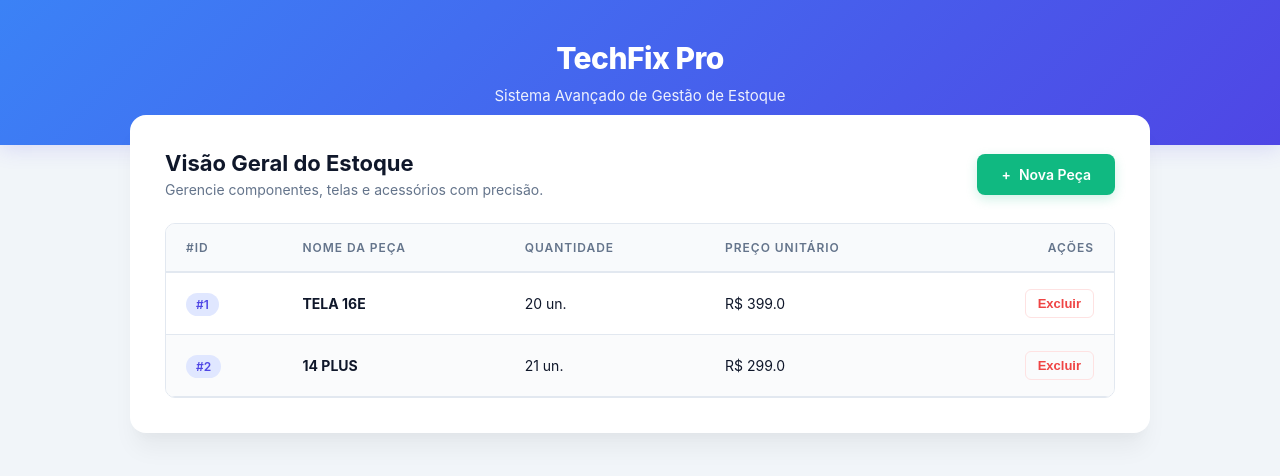
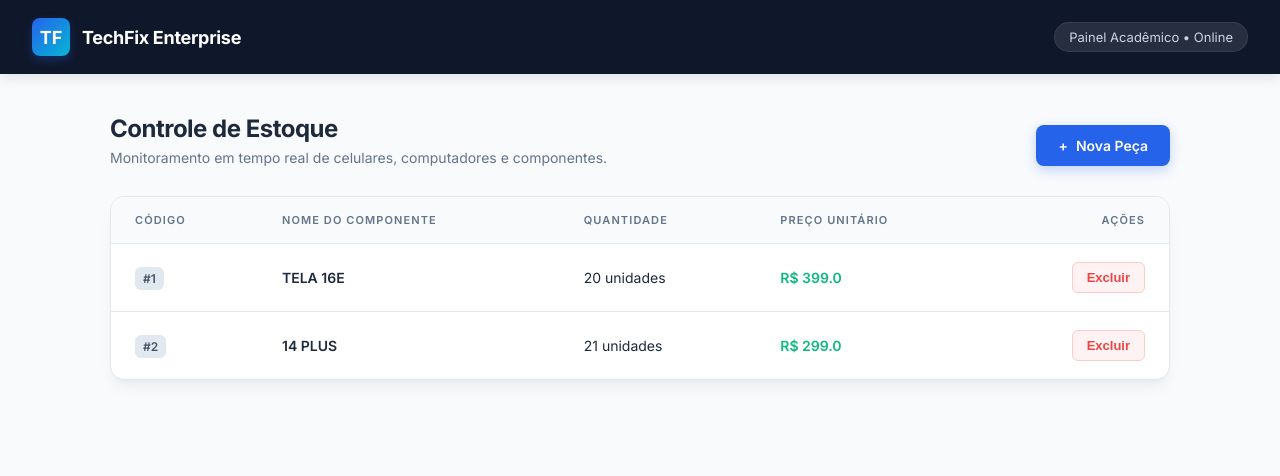
Before and after one commit to ruannQxl/projeto_estoque, a Flask app: page / in a window 1280 px wide. Shown: the top 476 px of the page. Run offline with Flask 3, Linux system fonts and the light colour scheme; data comes from the database, SQL or seed files in the repository.

Commit message:
Implementa interface corporativa SaaS de alto padrão

```diff
--- a/templates/index.html
+++ b/templates/index.html
@@ -3,150 +3,218 @@
 <head>
     <meta charset="UTF-8">
     <meta name="viewport" content="width=device-width, initial-scale=1.0">
-    <title>TechFix - Controle de Estoque</title>
+    <title>TechFix Enterprise - Controle de Estoque</title>
+    <!-- Importando a fonte profissional Inter -->
+    <link href="https://fonts.googleapis.com/css2?family=Inter:wght@400;500;600;700&display=swap" rel="stylesheet">
     <style>
         :root {
-            --primary: #4f46e5;
-            --primary-hover: #4338ca;
+            --bg-app: #f8fafc;
+            --header-bg: #0f172a; /* Azul escuro corporativo */
+            --card-bg: #ffffff;
+            --text-main: #1e293b;
+            --text-muted: #64748b;
+            --primary: #2563eb;
+            --primary-hover: #1d4ed8;
             --success: #10b981;
-            --success-hover: #059669;
             --danger: #ef4444;
             --danger-hover: #dc2626;
-            --bg-color: #f1f5f9;
-            --card-bg: #ffffff;
-            --text-main: #0f172a;
-            --text-muted: #64748b;
             --border-color: #e2e8f0;
+            --shadow: 0 10px 15px -3px rgba(0, 0, 0, 0.05), 0 4px 6px -4px rgba(0, 0, 0, 0.05);
         }
 
-        /* Animações fluidas modernas */
         @keyframes fadeIn {
-            from { opacity: 0; transform: translateY(15px); }
+            from { opacity: 0; transform: translateY(10px); }
             to { opacity: 1; transform: translateY(0); }
         }
 
-        @keyframes slideIn {
-            from { opacity: 0; transform: translateX(-10px); }
-            to { opacity: 1; transform: translateX(0); }
-        }
+        * { box-sizing: border-box; }
 
         body {
-            font-family: 'Inter', 'Segoe UI', system-ui, -apple-system, sans-serif;
-            background-color: var(--bg-color);
+            font-family: 'Inter', sans-serif;
+            background-color: var(--bg-app);
             color: var(--text-main);
             margin: 0;
             padding: 0;
-            animation: fadeIn 0.4s ease-out;
+            animation: fadeIn 0.4s cubic-bezier(0.16, 1, 0.3, 1);
         }
 
-        header {
-            background: linear-gradient(135deg, #3b82f6, #4f46e5);
+        /* Barra de navegação superior estilo SaaS */
+        nav {
+            background-color: var(--header-bg);
             color: white;
-            padding: 40px 20px;
-            text-align: center;
-            box-shadow: 0 4px 20px rgba(79, 70, 229, 0.15);
-        }
-
-        header h1 { margin: 0; font-size: 30px; font-weight: 800; letter-spacing: -0.5px; }
-        header p { margin: 10px 0 0 0; opacity: 0.9; font-size: 15px; font-weight: 400; }
-
-        main {
-            padding: 35px;
-            max-width: 950px;
-            margin: -30px auto 40px auto;
-            background: var(--card-bg);
-            border-radius: 16px;
-            box-shadow: 0 20px 25px -5px rgba(0, 0, 0, 0.05), 0 10px 10px -5px rgba(0, 0, 0, 0.02);
-            animation: fadeIn 0.6s ease-out;
-            position: relative;
-        }
-
-        .top-actions {
+            padding: 18px 32px;
             display: flex;
             justify-content: space-between;
             align-items: center;
-            margin-bottom: 25px;
-            flex-wrap: wrap;
-            gap: 15px;
+            box-shadow: 0 4px 12px rgba(15, 23, 42, 0.1);
         }
 
-        h2 { margin: 0; color: var(--text-main); font-size: 22px; font-weight: 700; }
-        p.descricao { color: var(--text-muted); margin: 5px 0 0 0; font-size: 14px; }
+        .nav-brand {
+            display: flex;
+            align-items: center;
+            gap: 12px;
+        }
 
-        .botao-add {
-            background-color: var(--success);
+        .nav-logo {
+            background: linear-gradient(135deg, #2563eb, #06b6d4);
             color: white;
-            padding: 12px 24px;
+            width: 38px;
+            height: 38px;
+            display: flex;
+            align-items: center;
+            justify-content: center;
+            border-radius: 8px;
+            font-weight: 700;
+            font-size: 18px;
+            box-shadow: 0 4px 10px rgba(37, 99, 235, 0.3);
+        }
+
+        .nav-title {
+            font-size: 18px;
+            font-weight: 700;
+            letter-spacing: -0.3px;
+        }
+
+        .nav-user {
+            font-size: 13px;
+            background: rgba(255, 255, 255, 0.1);
+            padding: 6px 14px;
+            border-radius: 20px;
+            color: #cbd5e1;
+            border: 1px solid rgba(255, 255, 255, 0.08);
+        }
+
+        /* Container Principal */
+        main {
+            max-width: 1100px;
+            margin: 40px auto;
+            padding: 0 20px;
+        }
+
+        /* Cabeçalho da Seção e Botão de Ação */
+        .page-header {
+            display: flex;
+            justify-content: space-between;
+            align-items: flex-end;
+            margin-bottom: 30px;
+            flex-wrap: wrap;
+            gap: 20px;
+        }
+
+        h2 {
+            margin: 0;
+            color: var(--text-main);
+            font-size: 24px;
+            font-weight: 700;
+            letter-spacing: -0.5px;
+        }
+
+        p.subtitle {
+            color: var(--text-muted);
+            margin: 6px 0 0 0;
+            font-size: 14px;
+        }
+
+        .btn-primary {
+            background-color: var(--primary);
+            color: white;
+            padding: 12px 22px;
             border: none;
             border-radius: 8px;
             cursor: pointer;
             font-size: 14px;
             font-weight: 600;
-            transition: all 0.25s ease;
-            box-shadow: 0 4px 12px rgba(16, 185, 129, 0.2);
+            transition: all 0.2s ease;
+            box-shadow: 0 4px 12px rgba(37, 99, 235, 0.25);
             display: inline-flex;
             align-items: center;
             gap: 8px;
             text-decoration: none;
         }
-        .botao-add:hover {
-            background-color: var(--success-hover);
+        .btn-primary:hover {
+            background-color: var(--primary-hover);
             transform: translateY(-2px);
-            box-shadow: 0 6px 15px rgba(16, 185, 129, 0.3);
+            box-shadow: 0 6px 16px rgba(37, 99, 235, 0.35);
         }
-        .botao-add:active { transform: translateY(0); }
+        .btn-primary:active { transform: translateY(0); }
 
-        .table-container {
-            overflow-x: auto;
-            border-radius: 10px;
+        /* Card da Tabela */
+        .card {
+            background: var(--card-bg);
+            border-radius: 14px;
             border: 1px solid var(--border-color);
+            box-shadow: var(--shadow);
+            overflow: hidden;
         }
 
-        table { width: 100%; border-collapse: collapse; text-align: left; }
-        th, td { padding: 16px 20px; }
+        .table-responsive {
+            overflow-x: auto;
+        }
+
+        table {
+            width: 100%;
+            border-collapse: collapse;
+            text-align: left;
+            white-space: nowrap;
+        }
+
         th {
             background-color: #f8fafc;
             color: var(--text-muted);
             font-weight: 600;
-            font-size: 12px;
+            font-size: 11px;
             text-transform: uppercase;
-            letter-spacing: 0.08em;
-            border-bottom: 2px solid var(--border-color);
+            letter-spacing: 0.1em;
+            padding: 16px 24px;
+            border-bottom: 1px solid var(--border-color);
         }
+
         td {
+            padding: 18px 24px;
             border-bottom: 1px solid var(--border-color);
             font-size: 14px;
             color: var(--text-main);
         }
 
         tr {
-            transition: background-color 0.2s ease;
-            animation: slideIn 0.4s ease-out backwards;
+            transition: background-color 0.15s ease;
         }
-        tr:nth-child(even) { background-color: #fafbfc; }
-        tr:hover { background-color: #f1f5f9; }
+        tr:last-child td { border-bottom: none; }
+        tr:hover { background-color: #f8fafc; }
 
-        .badge {
-            background-color: #e0e7ff;
-            color: #4f46e5;
-            padding: 4px 10px;
-            border-radius: 20px;
+        /* Componentes visuais na tabela */
+        .id-badge {
+            background-color: #e2e8f0;
+            color: #475569;
+            padding: 4px 8px;
+            border-radius: 6px;
+            font-size: 12px;
             font-weight: 600;
-            font-size: 12px;
         }
 
-        .botao-excluir {
-            background-color: transparent;
+        .item-name {
+            font-weight: 600;
+            color: var(--text-main);
+        }
+
+        .price-tag {
+            font-weight: 600;
+            color: var(--success);
+        }
+
+        /* Botão de Excluir Sofisticado */
+        .btn-delete {
+            background-color: #fef2f2;
             color: var(--danger);
-            border: 1px solid #fee2e2;
-            padding: 6px 12px;
+            border: 1px solid #fecaca;
+            padding: 7px 14px;
             border-radius: 6px;
             cursor: pointer;
             font-size: 13px;
             font-weight: 600;
             transition: all 0.2s ease;
         }
-        .botao-excluir:hover {
+        .btn-delete:hover {
             background-color: var(--danger);
             color: white;
             border-color: var(--danger);
@@ -155,35 +223,45 @@
 
         .empty-state {
             text-align: center;
-            padding: 40px;
+            padding: 50px 20px;
             color: var(--text-muted);
             font-style: italic;
         }
     </style>
 </head>
 <body>
-    <header>
-        <h1>TechFix Pro</h1>
-        <p>Sistema Avançado de Gestão de Estoque</p>
-    </header>
+
+    <!-- Navbar Superior Corporativa -->
+    <nav>
+        <div class="nav-brand">
+            <div class="nav-logo">TF</div>
+            <span class="nav-title">TechFix Enterprise</span>
+        </div>
+        <div class="nav-user">
+            Painel Acadêmico • Online
+        </div>
+    </nav>
 
     <main>
-        <div class="top-actions">
+        <!-- Cabeçalho da Página -->
+        <div class="page-header">
             <div>
-                <h2>Visão Geral do Estoque</h2>
-                <p class="descricao">Gerencie componentes, telas e acessórios com precisão.</p>
+                <h2>Controle de Estoque</h2>
+                <p class="subtitle">Monitoramento em tempo real de celulares, computadores e componentes.</p>
             </div>
-            <a href="/cadastrar" class="botao-add" aria-label="Cadastrar uma nova peça no estoque">
+            <a href="/cadastrar" class="btn-primary" aria-label="Cadastrar nova peça">
                 <span>+</span> Nova Peça
             </a>
         </div>
 
-        <div class="table-container">
+        <!-- Tabela Estilizada em Card -->
+        <div class="card">
+            <div class="table-responsive">
                 <table>
                     <thead>
                         <tr>
-                        <th>#ID</th>
-                        <th>Nome da Peça</th>
+                            <th>Código</th>
+                            <th>Nome do Componente</th>
                             <th>Quantidade</th>
                             <th>Preço Unitário</th>
                             <th style="text-align: right;">Ações</th>
@@ -192,24 +270,25 @@
                     <tbody>
                         {% for peca in pecas %}
                         <tr>
-                        <td><span class="badge">#{{ peca[0] }}</span></td>
-                        <td><strong>{{ peca[1] }}</strong></td>
-                        <td>{{ peca[2] }} un.</td>
-                        <td>R$ {{ peca[3] }}</td>
+                            <td><span class="id-badge">#{{ peca[0] }}</span></td>
+                            <td><span class="item-name">{{ peca[1] }}</span></td>
+                            <td>{{ peca[2] }} unidades</td>
+                            <td><span class="price-tag">R$ {{ peca[3] }}</span></td>
                             <td style="text-align: right;">
-                            <form action="/deletar/{{ peca[0] }}" method="POST" style="display:inline;" onsubmit="return confirm('Deseja realmente excluir a peça {{ peca[1] }}?');">
-                                <button type="submit" class="botao-excluir" aria-label="Excluir peça {{ peca[1] }}">Excluir</button>
+                                <form action="/deletar/{{ peca[0] }}" method="POST" style="display:inline;" onsubmit="return confirm('Deseja realmente remover o item {{ peca[1] }} do estoque?');">
+                                    <button type="submit" class="btn-delete" aria-label="Excluir item {{ peca[1] }}">Excluir</button>
                                 </form>
                             </td>
                         </tr>
                         {% else %}
                         <tr>
-                        <td colspan="5" class="empty-state">Nenhuma peça cadastrada no sistema ainda.</td>
+                            <td colspan="5" class="empty-state">Nenhum componente registrado no banco de dados atualmente.</td>
                         </tr>
                         {% endfor %}
                     </tbody>
                 </table>
             </div>
+        </div>
     </main>
 </body>
 </html>
```
Lines whose indentation alone changed are shown as unchanged.
